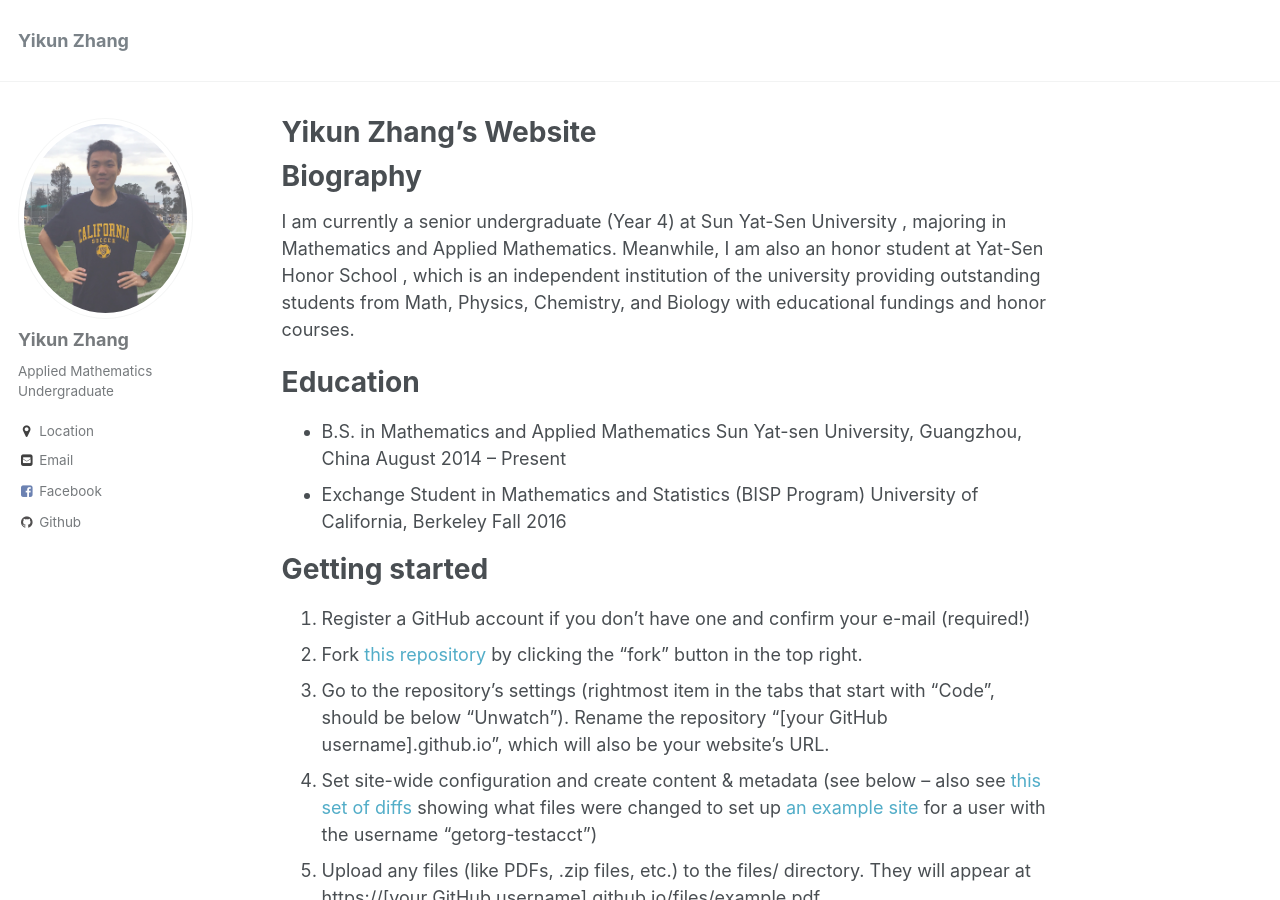
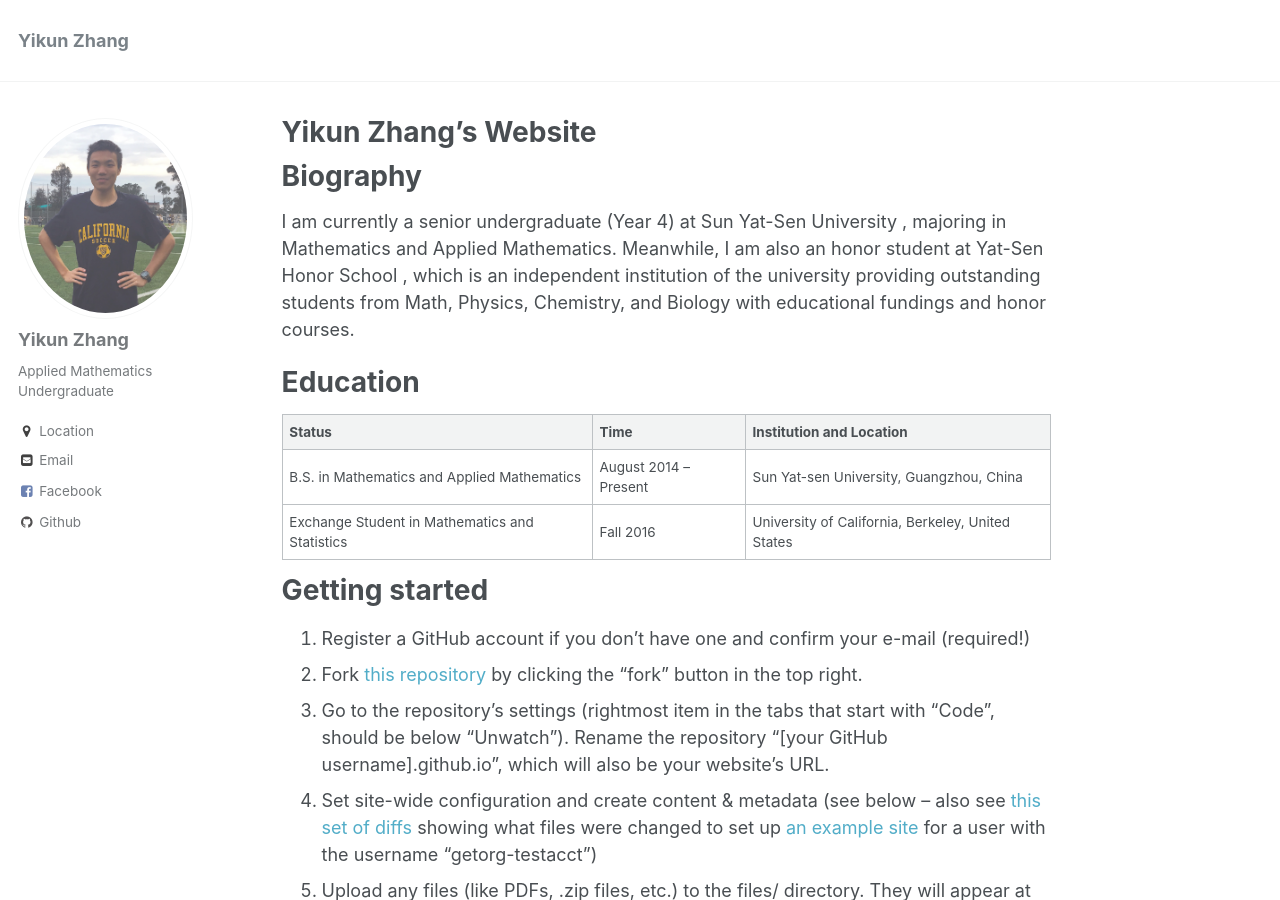
Before and after one commit to zhangyk8/zhangyk8.github.io, a Jekyll site: the page built from _pages/about.md, in a window 1280 px wide and 900 px high. Built offline with Jekyll 4.4.1, drawn with Linux system fonts in a browser that asks for light colours.

Commit message:
Update about.md

```diff
--- a/_pages/about.md
+++ b/_pages/about.md
@@ -14,10 +14,11 @@ I am currently a senior undergraduate (Year 4) at  Sun Yat-Sen University , majo
 
 Education
 ======
-* B.S. in Mathematics and Applied Mathematics
-Sun Yat-sen University, Guangzhou, China    August 2014 -- Present
-* Exchange Student in Mathematics and Statistics (BISP Program)
-University of California, Berkeley     Fall 2016
+
+| Status            | Time  |                Institution and Location                                                |
+| --------         | ------ | ------------------------------------------------------------                           |
+| B.S. in Mathematics and Applied Mathematics |  August 2014 -- Present  | Sun Yat-sen University, Guangzhou, China  |
+| Exchange Student in Mathematics and Statistics | Fall 2016  | University of California, Berkeley, United States    |
 
 
 Getting started
```
